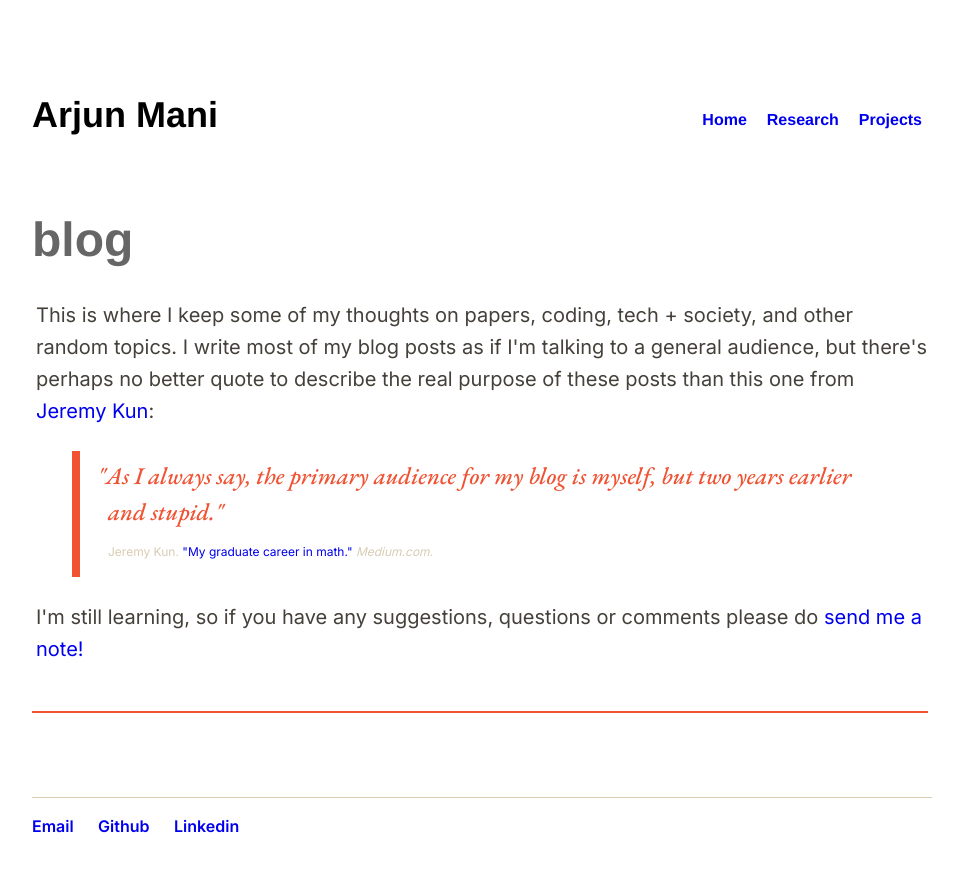
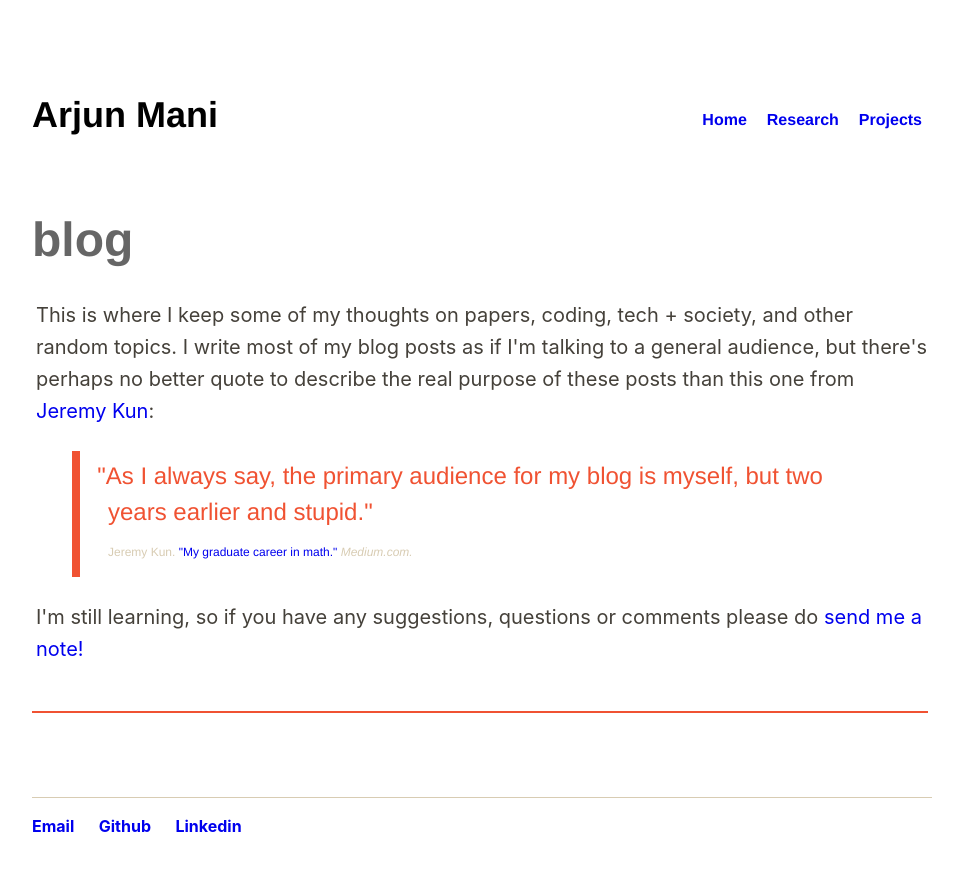
Before and after one commit to arjun-mani/arjun-mani.github.io, a Jekyll site: the page built from blog/index.html, in a window 1280 px wide. Shown: the top 872 px of the page, without its empty margins (160-1119 px from the left). Built offline with Jekyll 4.4.1, drawn with Linux system fonts in a browser that asks for light colours; some web fonts are replaced; the list of posts is cut into pages by our own code.

Commit message:
Update main.css

```diff
--- a/css/main.css
+++ b/css/main.css
@@ -1,6 +1,3 @@
-@import url('https://fonts.googleapis.com/css2?family=EB+Garamond:ital,wght@1,500&display=swap');
-@import url('https://fonts.googleapis.com/css2?family=Recursive&display=swap');
-@import url('https://fonts.googleapis.com/css2?family=Inter:wght@400;600&display=swap');
 
 body {
   margin: 60px auto;
@@ -45,7 +42,7 @@
 
 
 footer ul {
-  font-family: 'Recursive', 'Helvetica', 'Sans-Serif';
+  font-family: 'Helvetica', 'Sans-Serif';
   padding: 0px;
   list-style: none;
   font-weight: bold;
@@ -71,7 +68,7 @@
   font-weight: 700;
 }
 h1, h2, h3 {
-  font-family: 'Recursive', 'Helvetica', 'Sans-Serif';
+  font-family: 'Helvetica', 'Sans-Serif';
   color: #666666;
 }
 
@@ -80,7 +77,7 @@
   margin-left: 1.5em 10px;
   /* padding: 0.5em 10px; */
   font-size: 24px;
-  font-family: 'EB Garamond', 'Times New Roman', 'Serif';
+  font-family: 'Helvetica', 'Sans-Serif';
   line-height: 36px;
   text-indent: -0.45em;
   text-decoration: italic;
@@ -103,7 +100,7 @@
 blockquote .cite {
   display: inline;
   color: #D8CCB3;
-  font-family: 'Inter', 'Helvetica', 'Sans-Serif';
+  font-family: 'Helvetica', 'Sans-Serif';
   font-size: 12px;
 }
 
@@ -140,7 +137,7 @@
 
 ul.posts li {
   list-style: none;
-  font-family: 'Recursive', 'Helvetica', 'Sans-Serif';
+  font-family: 'Helvetica', 'Sans-Serif';
   font-size: 24px;
 }
 
@@ -157,7 +154,7 @@
   margin: 0;
   height: 100%;
   display: table;
-  font-family: 'Recursive', 'Helvetica', 'Sans-Serif';
+  font-family: 'Helvetica', 'Sans-Serif';
   list-style: none;
   font-weight: bold;
 }
@@ -165,7 +162,7 @@
   height: 100%;
   vertical-align: middle;
   display: table-cell;
-  font-family: 'Recursive', 'Helvetica', 'Sans-Serif';
+  font-family: 'Helvetica', 'Sans-Serif';
 }
 
 nav li {
@@ -202,7 +199,7 @@
   padding-bottom: 25px;
   height: 100%;
   display: block;
-  font-family: 'Recursive', 'Helvetica', 'Sans-Serif';
+  font-family: 'Helvetica', 'Sans-Serif';
   font-size: 16px;
   color: #45413A;
 }
@@ -226,7 +223,7 @@
 }
 
 .footnotes {
-  font-family: 'Inter', 'Helvetica', 'Sans-Serif';
+  font-family: 'Helvetica', 'Sans-Serif';
   font-size: 12px;
   color: #45413A;
   padding-top: 10px;
@@ -244,7 +241,7 @@
 }
 
 .pagination a, .pagination span {
-  font-family: 'Recursive', 'Helvetica', 'Sans-Serif';
+  font-family: 'Helvetica', 'Sans-Serif';
   font-size: 20px;
   color: #D8CCB3;
   text-decoration: none;
@@ -258,7 +255,7 @@
  }
 
 .pagination {
-  font-family: 'Recursive', 'Helvetica', 'Sans-Serif';
+  font-family: 'Helvetica', 'Sans-Serif';
   font-size: 20px;
   color: #F05232;
   text-align: center;
@@ -280,7 +277,7 @@
 
 figcaption {
   font-size: 14px;
-  font-family: 'Inter', 'Helvetica', 'Sans-Serif';
+  font-family: 'Helvetica', 'Sans-Serif';
   text-decoration: italic;
   color: #45413A;
   text-align: left;
@@ -388,7 +385,7 @@
 }
 
 .tags {
-  font-family: 'Recursive', 'Helvetica', 'Sans-Serif';
+  font-family: 'Helvetica', 'Sans-Serif';
 }
 
 .post {
```
